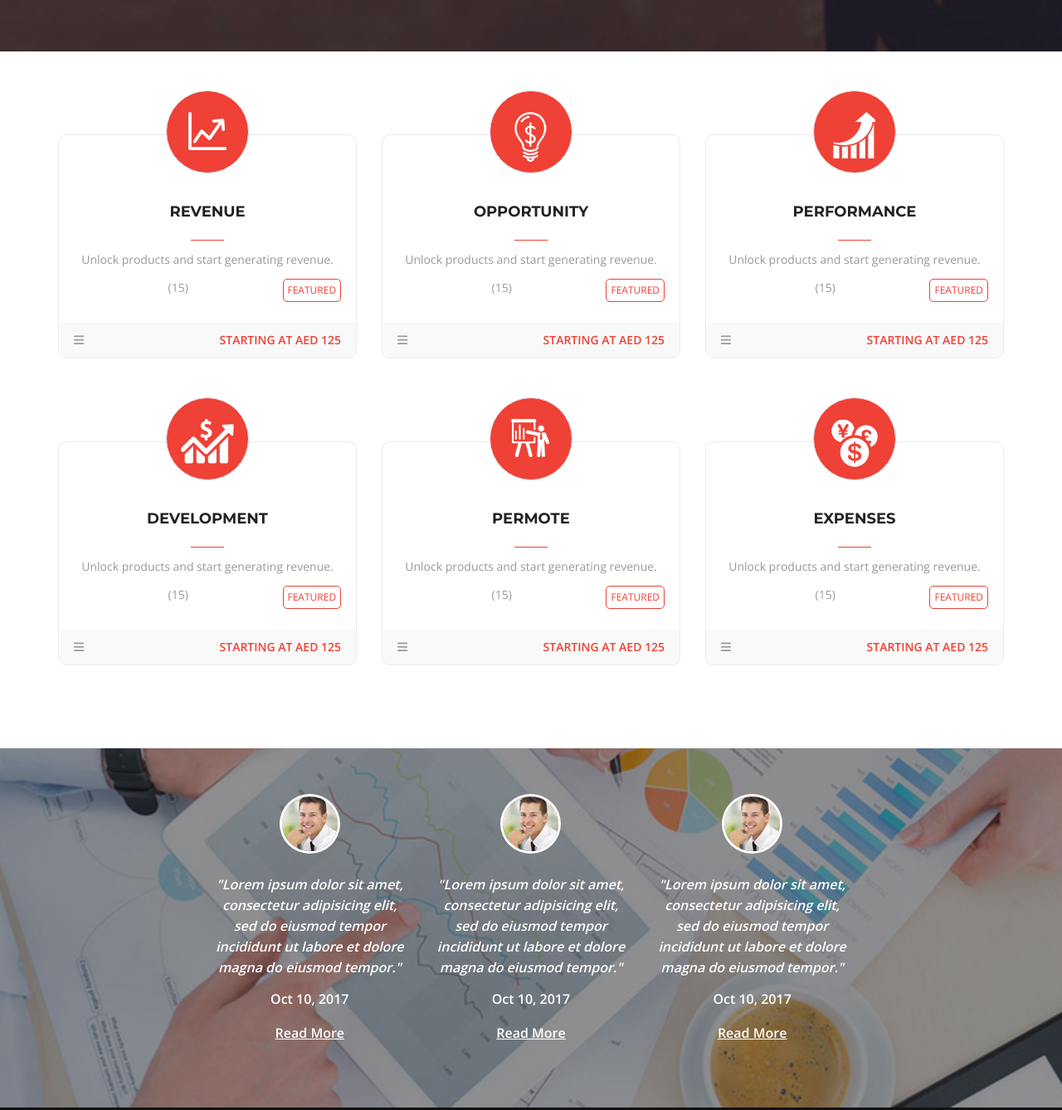
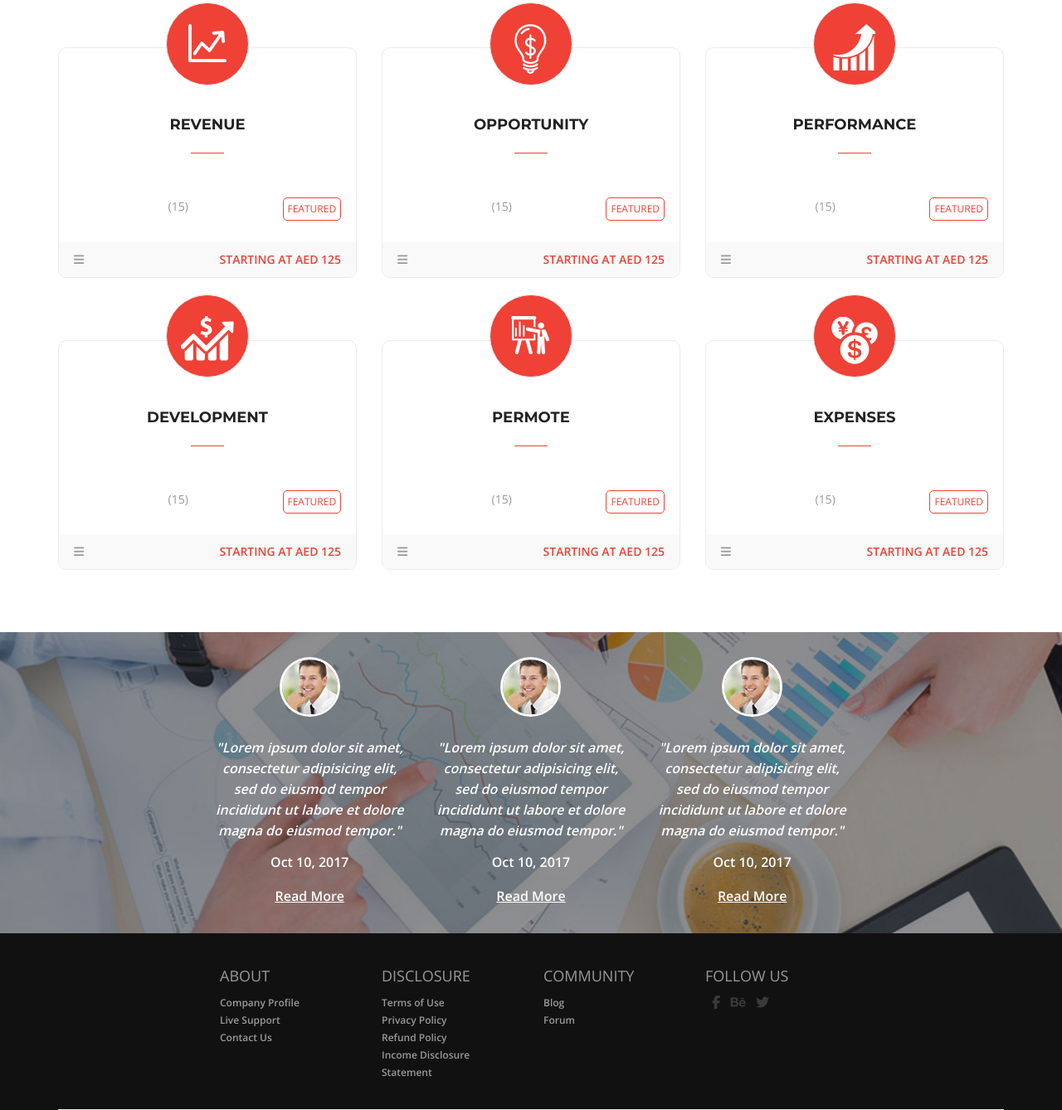
Before and after one commit to 8BitsLogic/epHtml, a plain HTML site: page byob.html in a window 1280 px wide. Shown: the part 762-2100 px from the top of the page at 83% size. Drawn offline with nearby package versions, Linux system fonts and the light colour scheme.

Commit message:
home updated

```diff
--- a/byob.html
+++ b/byob.html
@@ -75,7 +75,7 @@
             <!-- start of main-banner -->
             <div class="main-banner bg-img-full section text-center" style="background-image: url(images/img06.jpg);" data-scroll-index="0">
                 <div class="pad-top-md hidden-xs"></div>
-                <div class="pad-bottom-lg"></div>
+                <div class="pad-bottom-md"></div>
                 <div class="container">
                     <div class="row">
                         <div class="col-xs-12">
@@ -104,12 +104,12 @@
                     <div class="row">
                         <div class="col-xs-12 col-sm-4">
                             <!-- start of steps-box -->
-                            <div class="steps-box text-center mar-bottom-lg pad-top-xs">
+                            <div class="steps-box text-center mar-bottom-md pad-top-xs">
                                 <div class="icon-box main-color"><img src="images/revenue.png" alt="img" class="img-responsive"></div>
                                 <div class="content">
                                     <h3 class="heading">REVENUE</h3>
                                     <span class="border main-bg-color"></span>
-                                    <p>Unlock products and start generating revenue.</p>
+                                    <p class="block">Unlock products and start generating revenue.</p>
                                     <p><span class="pull-left">(15)</span> <span class="badge">FEATURED</span></p>
 
                                 </div>
@@ -119,12 +119,12 @@
                         </div>
                         <div class="col-xs-12 col-sm-4">
                             <!-- start of steps-box -->
-                            <div class="steps-box text-center mar-bottom-lg pad-top-xs">
+                            <div class="steps-box text-center mar-bottom-md pad-top-xs">
                                 <div class="icon-box main-color"><img src="images/opportunity.png" alt="img" class="img-responsive"></div>
                                 <div class="content">
                                     <h3 class="heading">Opportunity</h3>
                                     <span class="border main-bg-color"></span>
-                                    <p>Unlock products and start generating revenue.</p>
+                                    <p class="block">Unlock products and start generating revenue.</p>
                                     <p><span class="pull-left">(15)</span> <span class="badge">FEATURED</span></p>
 
                                 </div>
@@ -134,12 +134,12 @@
                         </div>
                         <div class="col-xs-12 col-sm-4">
                             <!-- start of steps-box -->
-                            <div class="steps-box text-center mar-bottom-lg pad-top-xs">
+                            <div class="steps-box text-center mar-bottom-md pad-top-xs">
                                 <div class="icon-box main-color"><img src="images/performance.png" alt="img" class="img-responsive"></div>
                                 <div class="content">
                                     <h3 class="heading">performance</h3>
                                     <span class="border main-bg-color"></span>
-                                    <p>Unlock products and start generating revenue.</p>
+                                    <p class="block">Unlock products and start generating revenue.</p>
                                     <p><span class="pull-left">(15)</span> <span class="badge">FEATURED</span></p>
 
                                 </div>
@@ -152,12 +152,12 @@
                     <div class="row">
                         <div class="col-xs-12 col-sm-4">
                             <!-- start of steps-box -->
-                            <div class="steps-box text-center mar-bottom-lg pad-top-xs">
+                            <div class="steps-box text-center mar-bottom-md pad-top-xs">
                                 <div class="icon-box main-color"><img src="images/development.png" alt="img" class="img-responsive"></div>
                                 <div class="content">
                                     <h3 class="heading">development</h3>
                                     <span class="border main-bg-color"></span>
-                                    <p>Unlock products and start generating revenue.</p>
+                                    <p class="block">Unlock products and start generating revenue.</p>
                                     <p><span class="pull-left">(15)</span> <span class="badge">FEATURED</span></p>
 
                                 </div>
@@ -167,12 +167,12 @@
                         </div>
                         <div class="col-xs-12 col-sm-4">
                             <!-- start of steps-box -->
-                            <div class="steps-box text-center mar-bottom-lg pad-top-xs">
+                            <div class="steps-box text-center mar-bottom-md pad-top-xs">
                                 <div class="icon-box main-color"><img src="images/permote.png" alt="img" class="img-responsive"></div>
                                 <div class="content">
                                     <h3 class="heading">permote</h3>
                                     <span class="border main-bg-color"></span>
-                                    <p>Unlock products and start generating revenue.</p>
+                                    <p class="block">Unlock products and start generating revenue.</p>
                                     <p><span class="pull-left">(15)</span> <span class="badge">FEATURED</span></p>
 
                                 </div>
@@ -182,12 +182,12 @@
                         </div>
                         <div class="col-xs-12 col-sm-4">
                             <!-- start of steps-box -->
-                            <div class="steps-box text-center mar-bottom-lg pad-top-xs">
+                            <div class="steps-box text-center mar-bottom-md pad-top-xs">
                                 <div class="icon-box main-color"><img src="images/expense.png" alt="img" class="img-responsive"></div>
                                 <div class="content">
                                     <h3 class="heading">Expenses</h3>
                                     <span class="border main-bg-color"></span>
-                                    <p>Unlock products and start generating revenue.</p>
+                                    <p class="block">Unlock products and start generating revenue.</p>
                                     <p><span class="pull-left">(15)</span> <span class="badge">FEATURED</span></p>
 
                                 </div>
@@ -205,22 +205,22 @@
                 <div class="container">
                     <div class="row">
                         <div class="col-xs-12 col-md-10 col-md-push-1">
-                            <div class="pad-top-sm"></div>
+                            <div class="pad-top-xs"></div>
                             <div class="slider main-slider">
                                 <div class="slide text-center">
-                                    <div class="col-xs-12 col-sm-4 pad-bottom-md">
+                                    <div class="col-xs-12 col-sm-4 pad-bottom-xs">
                                         <img src="images/img04.jpg" alt="img" class="img-responsive main-border-color img">
                                         <p><i>"Lorem ipsum dolor sit amet, consectetur adipisicing elit, sed do eiusmod tempor incididunt ut labore et dolore magna do eiusmod tempor."</i></p>
                                         <p>Oct 10, 2017</p>
                                         <a href="#"><u>Read More</u></a>
                                     </div>
-                                    <div class="col-xs-12 col-sm-4 pad-bottom-md">
+                                    <div class="col-xs-12 col-sm-4 pad-bottom-xs">
                                         <img src="images/img04.jpg" alt="img" class="img-responsive main-border-color img">
                                         <p><i>"Lorem ipsum dolor sit amet, consectetur adipisicing elit, sed do eiusmod tempor incididunt ut labore et dolore magna do eiusmod tempor."</i></p>
                                         <p>Oct 10, 2017</p>
                                         <a href="#"><u>Read More</u></a>
                                     </div>
-                                    <div class="col-xs-12 col-sm-4 pad-bottom-md">
+                                    <div class="col-xs-12 col-sm-4 pad-bottom-xs">
                                         <img src="images/img04.jpg" alt="img" class="img-responsive main-border-color img">
                                         <p><i>"Lorem ipsum dolor sit amet, consectetur adipisicing elit, sed do eiusmod tempor incididunt ut labore et dolore magna do eiusmod tempor."</i></p>
                                         <p>Oct 10, 2017</p>
@@ -244,7 +244,7 @@
         <footer id="footer" class="dark-bg pad-top-xs pad-bottom-xs">
             <div class="container">
                  <div class="row">
-                      <div class="col-xs-12 col-sm-3">
+                      <div class="col-xs-12 col-sm-3 col-md-2 col-md-offset-2">
                           <h4>ABOUT</h4>
                           <ul class="list-unstyled">
                               <li><a href="#">Company Profile</a></li>
@@ -252,7 +252,7 @@
                               <li><a href="#">Contact Us</a></li>
                           </ul>
                       </div>
-                     <div class="col-xs-12 col-sm-3">
+                     <div class="col-xs-12 col-sm-3 col-md-2">
                          <h4>DISCLOSURE</h4>
                          <ul class="list-unstyled">
                              <li><a href="#">Terms of Use</a></li>
@@ -261,14 +261,14 @@
                              <li><a href="#">Income Disclosure Statement</a></li>
                          </ul>
                      </div>
-                         <div class="col-xs-12 col-sm-3">
+                     <div class="col-xs-12 col-sm-3 col-md-2">
                          <h4>COMMUNITY</h4>
                          <ul class="list-unstyled">
                              <li><a href="#">Blog</a></li>
                              <li><a href="#">Forum</a></li>
                          </ul>
                      </div>
-                         <div class="col-xs-12 col-sm-3">
+                     <div class="col-xs-12 col-sm-3 col-md-2">
                          <h4>FOLLOW US</h4>
                          <ul class="list-inline mt-social">
                              <li><a href="#"><i class="fa fa-facebook"></i></a></li>
--- a/css/style.css
+++ b/css/style.css
@@ -687,7 +687,7 @@ body.boxed-v #wrapper {
 }
 
 #header .holder {
-	padding: 47px 0 49px;
+	padding: 27px 0 29px;
 	-webkit-transition: all ease .3s;
 	transition: all ease .3s;
 	background: #252021;
@@ -706,12 +706,12 @@ body.boxed-v #wrapper {
 	left: 0;
 	right: 0;
 	position: fixed;
-	padding: 20px 0;
+	padding: 10px 0;
 	background: #252021;
 }
 
 #header.sticky .holder .logo {
-	margin: 30px 0 -46px;
+	margin: 20px 0 -46px;
 }
 
 #header .nav-opener {
@@ -822,7 +822,7 @@ body.boxed-v #wrapper {
 .main-banner {
 	z-index: 1;
 	color: #fff;
-	padding: 120px 0;
+	padding: 80px 0;
 	overflow: hidden;
 	line-height: 24px;
 	position: relative;
@@ -968,10 +968,23 @@ body.boxed-v #wrapper {
     width:100%;
     float:left
 }
-    .steps-box:hover {
-        box-shadow: 0 0px 10px 1px #ebebeb;
-        border:1px solid #ebebeb;
+
+    .steps-box:hover .border {
+    width: 70%;
     }
+    .steps-box .block {
+    color: #999999;
+    font-size: 14px;
+    line-height: 140%;
+    opacity: 0;
+    display: block;
+    padding-top: 10px;
+    -webkit-transition: all .3s;
+    transition: all .3s;
+}
+    .steps-box:hover .block {
+    opacity: 1;
+}
 .steps-box .content {
     width:100%;
     float:left;
@@ -1024,11 +1037,7 @@ body.boxed-v #wrapper {
     margin: 0 auto;
     padding-top: 25px;
     }
-.steps-box:hover .icon-box {
 
-	border: 1px solid #e8e8eb;
-	box-shadow: 0 0 0 7px #f7f7f7;
-}
 .steps-box .heading {
 	color: #222;
 	margin: 0 0 21px;
```
Lines whose indentation alone changed are shown as unchanged.
